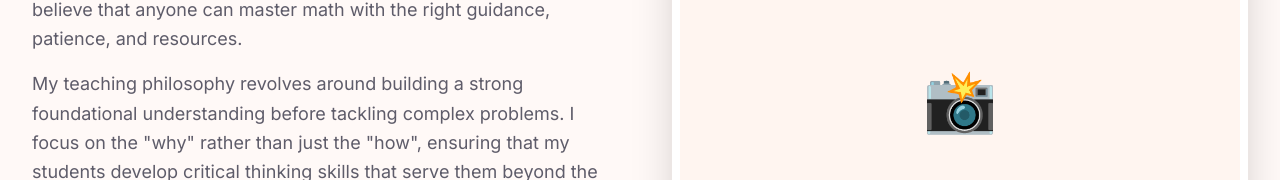
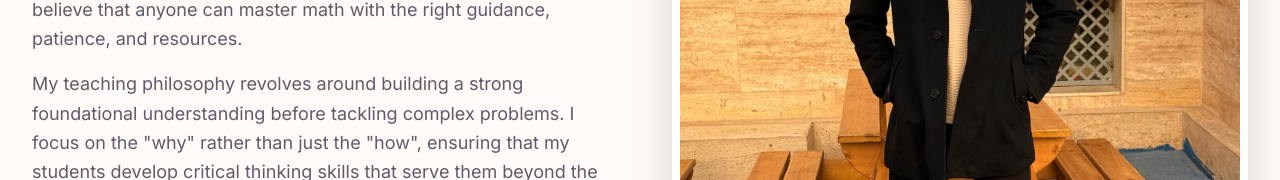
Before and after one commit to mokai2008/michaelmath, a Next.js app: page /about in a window 1280 px wide. Shown: the part 732-912 px from the top of the page. Built offline with nearby package versions, Linux system fonts and the light colour scheme; no server answers.

Commit message:
Add Michael Gad picture to about page

```diff
--- a/app/(public)/about/page.tsx
+++ b/app/(public)/about/page.tsx
@@ -50,10 +50,12 @@ export default function AboutPage() {
 
             <div className="order-1 lg:order-2 relative">
               <div className="aspect-[3/4] bg-background-alt rounded-3xl overflow-hidden border-8 border-white shadow-2xl relative">
-                {/* Photo Placeholder */}
-                <div className="absolute inset-0 flex items-center justify-center">
-                  <span className="text-6xl">📸</span>
-                </div>
+                {/* Michael Gad Photo */}
+                <img
+                  src="/michael-gad.jpg"
+                  alt="Michael Gad"
+                  className="w-full h-full object-cover object-top"
+                />
               </div>
               {/* Decorative elements */}
               <div className="mt-4 lg:mt-0 lg:absolute lg:-bottom-8 lg:-left-8 bg-white p-4 lg:p-6 rounded-2xl shadow-xl flex items-center gap-4 w-fit">
```
